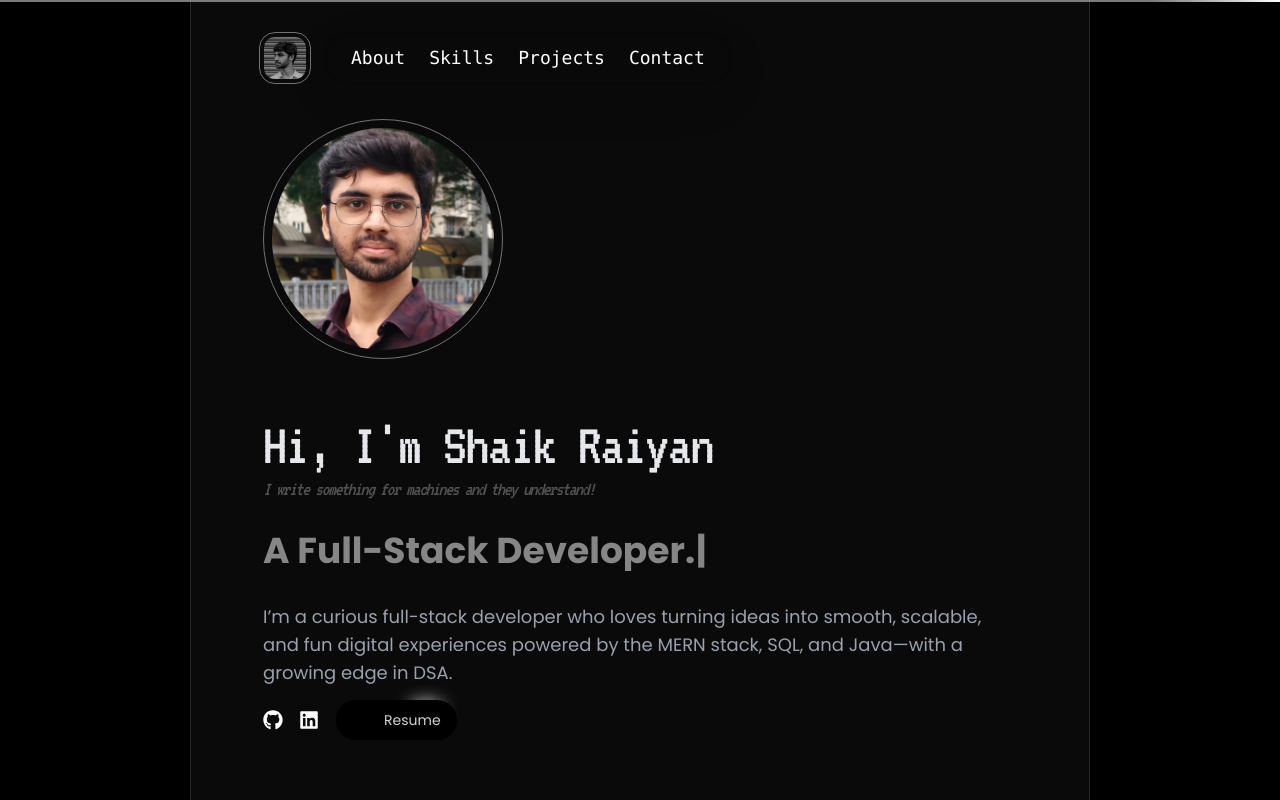
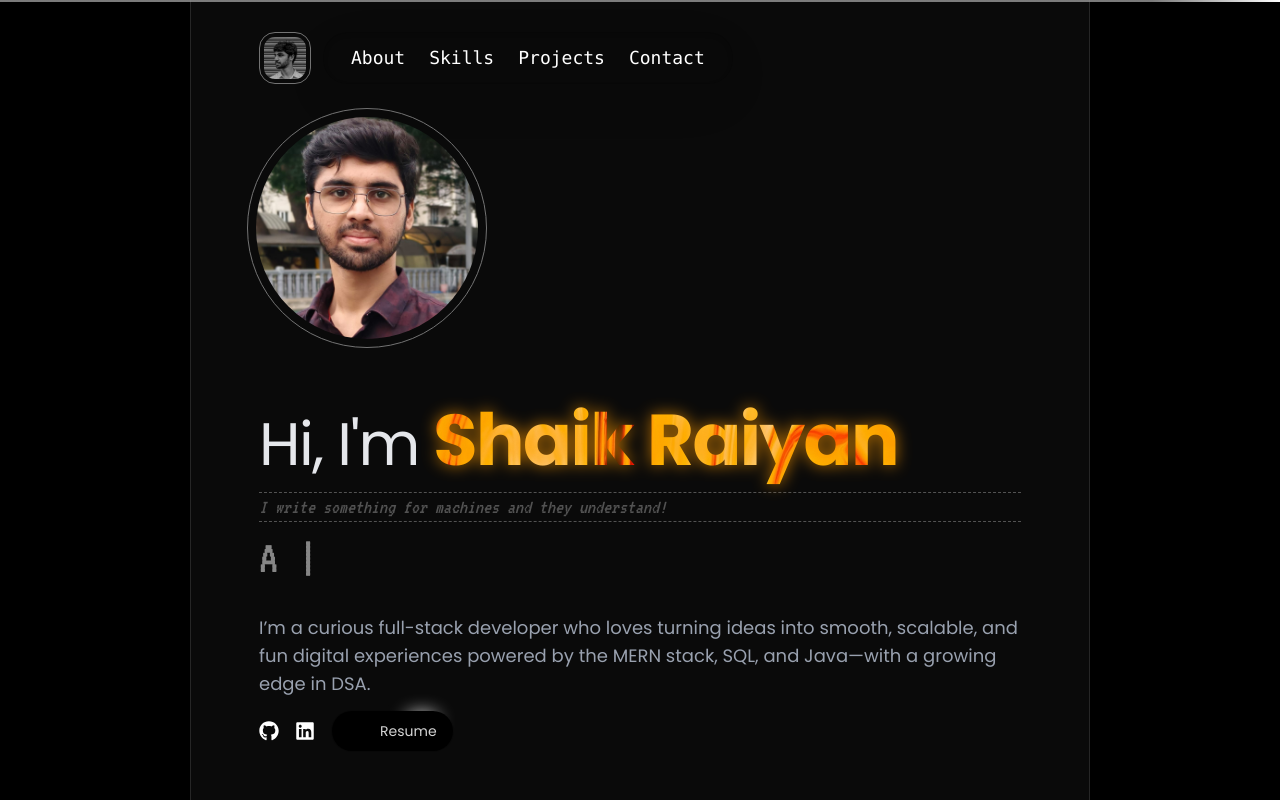
Before and after one commit to SHAIK-RAIYAN/My-Portfolio, a React (Vite) app: page / in a window 1280 px wide. Built offline with nearby package versions, Linux system fonts and the light colour scheme; no server answers; some icons are missing.

Commit message:
fix(Home): add image shaikraiyan text

```diff
--- a/src/components/Home.jsx
+++ b/src/components/Home.jsx
@@ -16,7 +16,7 @@ function Home() {
 
   return (
     <motion.div
-      className="flex flex-col justify-center gap-10 text-white h-screen px-6 md:mt-10 overflow-hidden"
+      className="flex flex-col justify-center gap-10 text-white h-screen md:mt-10 overflow-hidden"
       id="home">
       <motion.div
         initial={{ opacity: 0, x: "-80%" }}
@@ -27,7 +27,7 @@ function Home() {
           whileHover={{ scale: 1.02 }}
           whileTap={{ scale: 0.98 }}
           transition={{ duration: 0.3, type: "tween" }}
-          className="relative w-44 h-44 md:h-60 md:w-60 md:mt-0 overflow-hidden rounded-full border border-neutral-500 mx-auto md:mx-0">
+          className="relative w-44 h-44 md:h-60 md:w-60 md:mt-0 overflow-hidden rounded-full border border-neutral-500 mx-auto md:mx-2">
           <img
             src="/Raiyan.jpg"
             alt="Shaik Raiyan"
@@ -36,18 +36,27 @@ function Home() {
         </motion.div>
       </motion.div>
 
-      <div className=" flex flex-col text-4xl font-semibold gap-3 w-full text-center md:text-left">
+      <div className=" flex flex-col text-4xl font-semibold gap-3 w-full px-5 md:text-left">
         <div className="relative overflow-hidden">
           <motion.div
             initial={{ opacity: 0, y: 75 }}
             animate={{ opacity: 1, y: 0 }}
             transition={{ type: "easeInOut", delay: 1, duration: 0.5 }}>
-            <h2 className="text-[#e5e7eb] font-pixel text-4xl lg:text-6xl py-4 relative z-20 font-bold tracking-tight">
-              Hi, I'm Shaik Raiyan{" "}
-              <p className="italic font-extralight text-xl text-neutral-600 font-pixel">
-                I write something for machines and they understand!
-              </p>
+            <h2 className="text-[#e5e7eb] text-4xl lg:text-6xl py-4 relative font-normal z-20 tracking-tight">
+              Hi, I'm{" "}
+              <div className="relative inline-block">
+                <span className="absolute inset-0 font-bold text-4xl lg:text-7xl text-amber-500 blur-sm opacity-70">
+                  Shaik Raiyan
+                </span>
+
+                <span className="text-transparent font-bold text-4xl lg:text-7xl bg-[url(/art.jpg)] bg-cover bg-clip-text">
+                  Shaik Raiyan
+                </span>
+              </div>
             </h2>
+            <p className="italic font-extralight text-xl text-neutral-600 font-pixel border-t border-b border-dashed">
+              I write something for machines and they understand!
+            </p>
           </motion.div>
         </div>
 
@@ -56,13 +65,14 @@ function Home() {
             initial={{ opacity: 0, y: 75 }}
             animate={{ opacity: 1, y: 0 }}
             transition={{ type: "easeInOut", delay: 1, duration: 0.5 }}
-            className="flex justify-center md:justify-start gap-2 text-3xl md:text-4xl text-[#868686] md:gap-4 whitespace-normal w-auto max-w-full">
+            className="font-pixel flex justify-start gap-2 text-4xl md:text-5xl text-[#868686] md:gap-4 whitespace-normal w-auto max-w-full">
             <Typewriter
               options={{
                 strings: ["A Full-Stack Developer.", "A Java Programmer."],
                 autoStart: true,
                 loop: true,
                 duration: 0.7,
+                delay: 80,
               }}
             />
           </motion.div>
@@ -74,7 +84,7 @@ function Home() {
             animate={{ opacity: 1, y: 0 }}
             transition={{ type: "easeInOut", duration: 0.5, delay: 1.5 }}
             className="py-5">
-            <p className="text-gray-400 text-sm md:text-lg font-normal font-jakarta w-full">
+            <p className="text-gray-400 text-sm md:text-lg font-normal w-full">
               I’m a curious full-stack developer who loves turning ideas into
               smooth, scalable, and fun digital experiences powered by the MERN
               stack, SQL, and Java—with a growing edge in DSA.
```
Also changed, not shown: public/art.jpg (added), public/art2.jpg (added).
